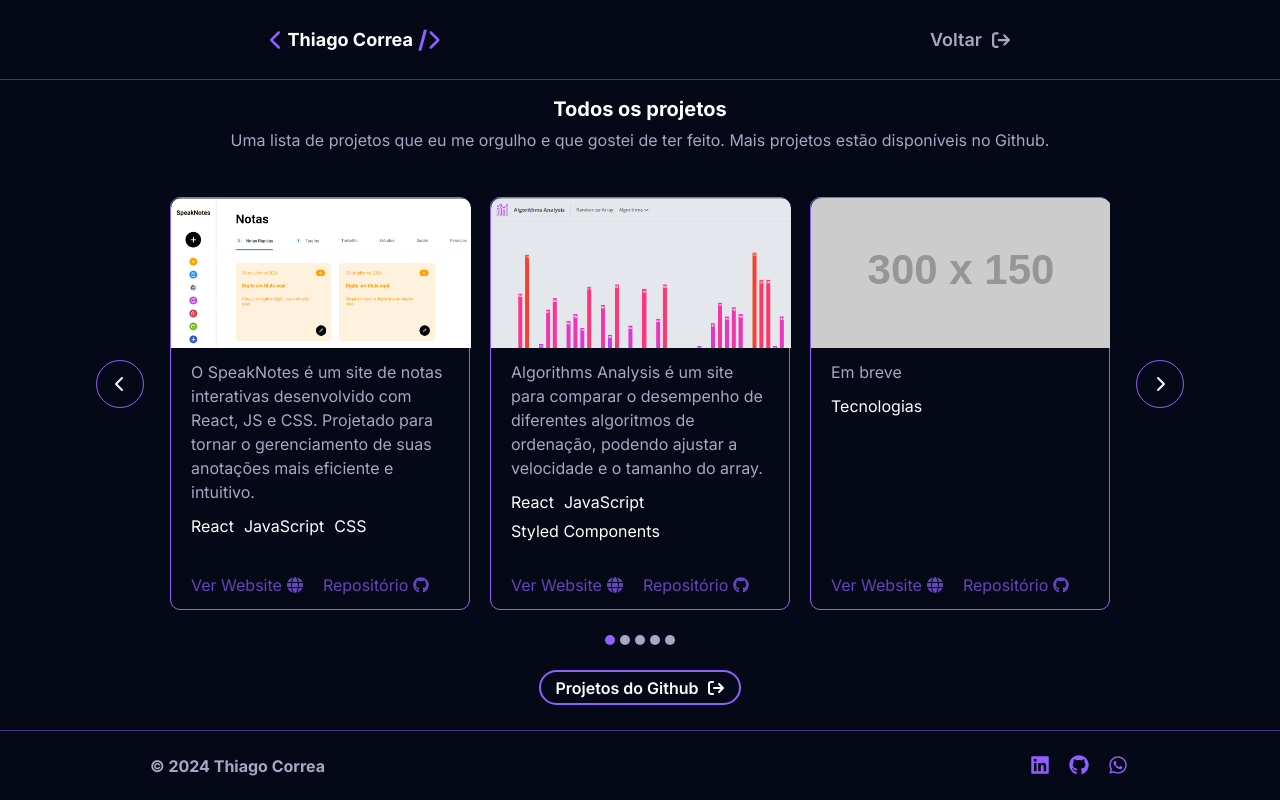
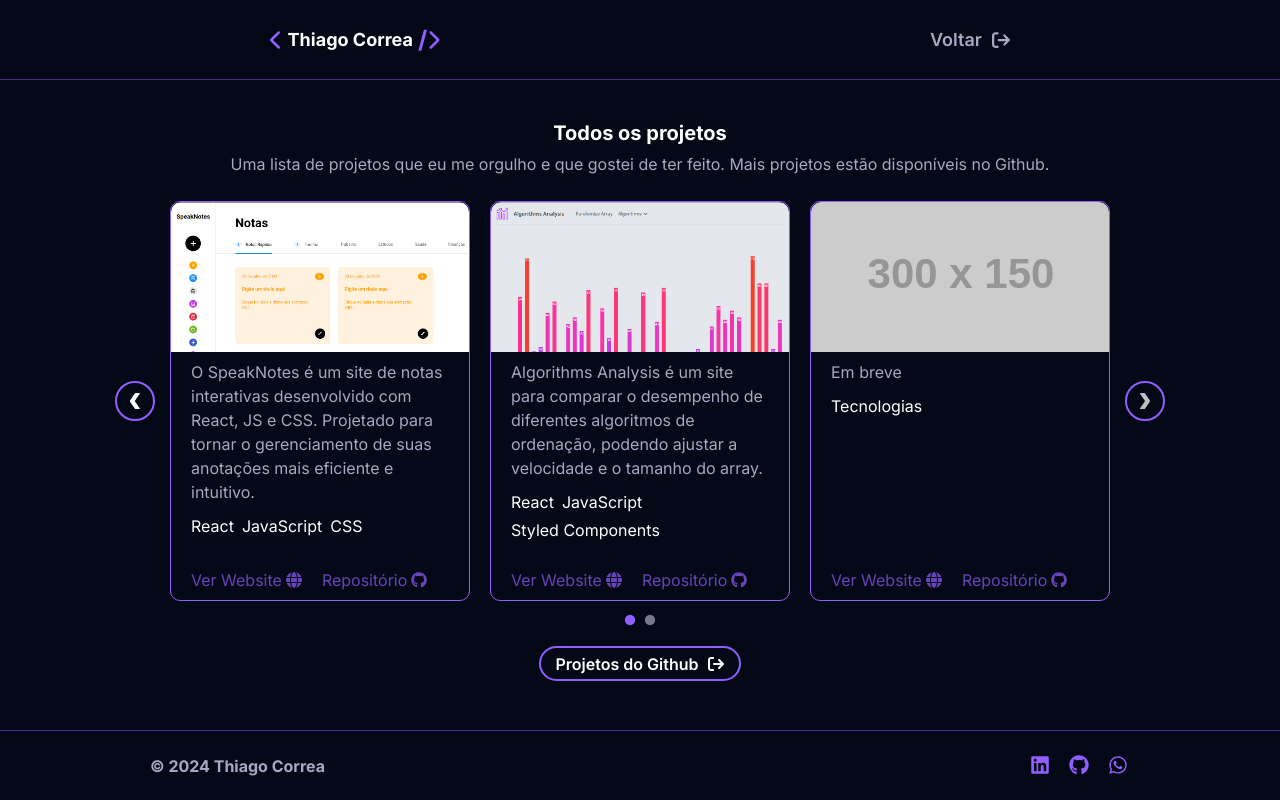
Before and after one commit to ThiagoBRG60/Portfolio, a Next.js app: page /todos-os-projetos in a window 1280 px wide. Built offline with nearby package versions, Linux system fonts and the light colour scheme.

Commit message:
feat: added carousel touch slide

```diff
--- /dev/null
+++ b/app/carousel.css
@@ -0,0 +1,89 @@
+.slick-slide > div {
+   margin: 0 10px;
+   width: 300px;
+   height: 400px;
+}
+
+.slick-dots {
+   bottom: -30px;
+}
+
+.slick-dots li {
+   margin: 0;
+}
+
+.slick-dots li button::before {
+   font-size: 12px;
+   color: rgb(170, 166, 195);
+   opacity: 0.7;
+}
+
+.slick-dots li.slick-active button::before {
+   color: #915eff;
+   opacity: 1;
+}
+
+.slick-prev.slick-disabled:before, .slick-next.slick-disabled:before {
+   opacity: 1;
+}
+
+.slick-prev {
+   left: 0px;
+}
+
+.slick-arrow.slick-prev, .slick-arrow.slick-next {
+   width: 40px;
+   height: 40px;
+   border: 2px solid #915eff;
+   border-radius: 50%;
+   background-color: #050816;
+   z-index: 1;
+}
+
+.slick-next {
+   right: 0px;
+}
+
+.slick-prev::before, .slick-next::before {
+   content: "\2039";
+   font-family: sans-serif;
+   line-height: 0.4;
+   color: transparent;
+   font-weight: 900;
+   color: #fff;
+   font-size: 40px;
+}
+
+.slick-next::before {
+   content: '\203A';
+}
+
+@media (min-width: 350px) {
+   .slick-prev {
+      left: -15px;
+   }
+
+   .slick-next {
+      right: -15px;
+   }
+}
+
+@media (min-width: 425px) {
+   .slick-prev {
+      left: -25px;
+   }
+
+   .slick-next {
+      right: -25px;
+   }
+}
+
+@media (min-width: 768px) {
+   .slick-prev {
+      left: -45px;
+   }
+
+   .slick-next {
+      right: -45px;
+   }
+}
--- a/app/todos-os-projetos/page.tsx
+++ b/app/todos-os-projetos/page.tsx
@@ -1,32 +1,12 @@
 'use client'
 import AllProjectsCard from "@/components/AllProjectsCard/AllProjectsCard"
-import CarouselButton from "@/components/CarouselButton/CarouselButton"
 import Footer from "@/components/Footer/Footer"
 import Header from "@/components/Header/Header"
 import { headerLeaveLink } from "@/data/headerHomeLinks"
 import { faArrowRightFromBracket } from "@fortawesome/free-solid-svg-icons"
 import { FontAwesomeIcon } from "@fortawesome/react-fontawesome"
-import { useEffect, useState } from "react"
 
 const AllProjects = () => {
-  const positions = ['0px', '320px', '640px', '960px', '1280px'];
-  const [count, setCount] = useState(0);
-  const [cardPosition, setCardPosition] = useState(positions[0]);
-
-  const incrementPosition = () => {
-    if (count >= positions.length - 1) return
-    setCount(prev => prev + 1);
-  };
-
-  const decrementPosition = () => {
-    if (count <= 0) return
-    setCount(prev => prev - 1);
-  };
-
-  useEffect(() => {
-    setCardPosition(positions[count]);
-  }, [count])
-
   return (
    <>
     <Header links={headerLeaveLink} isOtherPage={true}/>
@@ -37,15 +17,8 @@ const AllProjects = () => {
           Uma lista de projetos que eu me orgulho e que gostei de ter feito.
           Mais projetos estão disponíveis no Github.
         </p>
-        <AllProjectsCard position={cardPosition}/>
-        <CarouselButton direction="left" onClick={decrementPosition}/>
-        <CarouselButton direction="right" onClick={incrementPosition}/>
-        <ul className="flex gap-[5px] mt-5 2xl:hidden">
-          {positions.map((_, index) => (
-            <span key={index} className={`${count === index ? 'bg-highlight' : 'bg-textSecondary'} w-[10px] h-[10px] rounded-full transition duration-[400ms]`}></span>
-          ))}
-        </ul>
-        <a href="https://github.com/ThiagoBRG60?tab=repositories" className="buttonStyle flex gap-[10px] px-[15px] mt-[20px]" target="_blank">
+        <AllProjectsCard/>
+        <a href="https://github.com/ThiagoBRG60?tab=repositories" className="buttonStyle flex gap-[10px] px-[15px] mt-[40px]" target="_blank">
           Projetos do Github
           <FontAwesomeIcon icon={faArrowRightFromBracket} className="w-4"/>
         </a>
--- a/components/AllProjectsCard/AllProjectsCard.tsx
+++ b/components/AllProjectsCard/AllProjectsCard.tsx
@@ -1,44 +1,50 @@
-import { faGithub } from "@fortawesome/free-brands-svg-icons"
-import { faGlobe } from "@fortawesome/free-solid-svg-icons"
-import { FontAwesomeIcon } from "@fortawesome/react-fontawesome"
-import { AllProjectsDetails } from "@/data/allProjectsDetails"
-import IProjectCardProps from "./types"
+import 'slick-carousel/slick/slick.css';
+import 'slick-carousel/slick/slick-theme.css';
+import Slider from 'react-slick';
+import settings from '@/data/carouselConfig';
 
-const AllProjectsCard = ({position}: IProjectCardProps) => {
+import { faGithub } from "@fortawesome/free-brands-svg-icons";
+import { faGlobe } from "@fortawesome/free-solid-svg-icons";
+import { FontAwesomeIcon } from "@fortawesome/react-fontawesome";
+import { AllProjectsDetails } from "@/data/allProjectsDetails";
+import '/app/carousel.css';
+
+const AllProjectsCard = () => {
    return (
-   <div className="w-[300px] min-h-[400px] overflow-hidden mt-5 md:w-[620px] xl:w-[940px] 2xl:w-full 2xl:px-5 2xl:flex 2xl:justify-center">
-      <ul style={{transform: `translateX(-${position})`}} className={`flex gap-[20px] w-max h-full transition duration-[400ms] md:mt-5 2xl:translate-x-0`}>
-         {AllProjectsDetails.map((project) => (
-            <li key={project.id} className="flex flex-col w-[300px] min-h-[400px] border-[1px] border-highlight rounded-[10px]">
-               <div className="w-[300px] h-[150px] rounded-t-[10px]"
-                  style={{backgroundImage: `url(${project.image})`, backgroundSize: 'cover', backgroundRepeat: 'no-repeat'}}/>
-               <div className="flex-1 flex flex-col text-center min-h-1/2 py-3 px-5 xs:text-left">
-                  <p className="text-textSecondary text-sm mt-4 xxs:mt-2 xs:mt-0 xl:text-base">
+      <div className='w-[calc(300px+20px)] h-[400px] mt-5 md:w-[calc(620px+20px)] xl:w-[calc(940px+20px)] 2xl:w-[calc(1580px+20px)]'>
+         <Slider {...settings}>
+            {AllProjectsDetails.map(project => (
+               <div key={project.id} className="w-[300px] h-[400px]">
+                  <div className="flex flex-col w-full h-full border-[1px] border-highlight rounded-[10px] overflow-hidden">
+                     <div className='w-full h-[150px] rounded-t-[10px]' style={{background: `url(${project.image})`, backgroundSize: 'cover'}}></div>
+                     <div className='flex-1 py-2 px-5 flex flex-col text-center xs:text-left'>
+                        <p className='text-textSecondary text-sm px-4 mt-4 xxs:mt-2 xxs:px-0 xs:mt-0 xl:text-base'>
                            {project.description}
                         </p>
-                  <ul className="flex justify-center flex-wrap gap-x-[10px] gap-y-[5px] mt-[10px] mb-[30px] xs:justify-normal">
+                        <ul className="flex justify-center flex-wrap gap-x-2 gap-y-1 mt-[10px] mb-6 xs:justify-normal">
                            {project.techs.map((tech, index) => (
-                        <li key={index} className="text-textPrimary text-sm xl:text-base">
+                              <li key={index} className='text-textPrimary text-sm xl:text-base'>
                                  {tech}
                               </li>
                            ))}
                         </ul>
-                  <div className="mt-auto flex gap-[20px] text-textSecondary text-sm xl:text-base">
-                     <a className="text-highlight text-opacity-70 flex items-center gap-[5px] transition duration-[400ms] hover:text-highlight" href={project.website} target="_blank">
+                        <div className="mt-auto flex gap-5 text-textSecondary text-sm xl:text-base">
+                           <a className="text-highlight text-opacity-70 flex items-center gap-1 transition duration-300 hover:text-highlight" href={project.website} target="_blank">
                               Ver Website
                               <FontAwesomeIcon className="w-4" icon={faGlobe}/>
                            </a>
-                     <a className="text-highlight text-opacity-70 flex items-center gap-[5px] transition duration-[400ms] hover:text-highlight" href={project.github} target="_blank">
+                           <a className="text-highlight text-opacity-70 flex items-center gap-1 transition duration-300 hover:text-highlight" href={project.github} target="_blank">
                               Repositório
                               <FontAwesomeIcon className="w-4" icon={faGithub}/>
                            </a>
                         </div>
                      </div>
-            </li>
+                  </div>
+               </div>
             ))}
-      </ul>
+         </Slider>
       </div>
-  )
-}
+   );
+};
 
-export default AllProjectsCard
+export default AllProjectsCard;
--- a/components/AllProjectsCard/types.ts
+++ /dev/null
@@ -1,5 +0,0 @@
-interface IProjectCardProps {
-   position: string
-}
-
-export default IProjectCardProps
--- a/components/CarouselButton/CarouselButton.tsx
+++ /dev/null
@@ -1,14 +0,0 @@
-import { faChevronLeft, faChevronRight } from "@fortawesome/free-solid-svg-icons";
-import { FontAwesomeIcon } from "@fortawesome/react-fontawesome";
-
-const CarouselButton = ({ direction, onClick }: CarouselProps) => {
-  return (
-    <button
-      onClick={onClick}
-      className={`absolute top-[45%] ${direction === "left" ? "left-0" : "right-0"} w-12 h-12 flex items-center justify-center rounded-full border-[1px] border-highlight bg-background text-textPrimary xs:${direction === "left" ? "left-2" : "right-2"} ${direction === "left" ? "lg:left-32" : "lg:right-32"} ${direction === "left" ? "xl:left-24" : "xl:right-24"} 2xl:hidden`}>
-      <FontAwesomeIcon className="w-3" icon={direction === "left" ? faChevronLeft : faChevronRight} />
-    </button>
-  );
-};
-
-export default CarouselButton;
--- a/components/CarouselButton/types.ts
+++ /dev/null
@@ -1,4 +0,0 @@
-interface CarouselProps {
-  direction: "left" | "right";
-  onClick: () => void;
-}
--- /dev/null
+++ b/data/carouselConfig.ts
@@ -0,0 +1,44 @@
+const settings = {
+   infinite: false,
+   speed: 200,
+   slidesToShow: 5,
+   slidesToScroll: 1,
+   arrows: false,
+   swipe: false,
+   responsive: [
+      {
+         breakpoint: 1441,
+         settings: {
+            slidesToShow: 3,
+            slidesToScroll: 3,
+            arrows: true,
+            dots: true,
+            draggable: true,
+            swipe: true,
+         }
+      },
+      {
+         breakpoint: 1025,
+         settings: {
+            slidesToShow: 2,
+            slidesToScroll: 2,
+            arrows: true,
+            dots: true,
+            draggable: true,
+            swipe: true,
+         }
+      },
+      {
+         breakpoint: 426,
+         settings: {
+            slidesToShow: 1,
+            arrows: true,
+            dots: true,
+            draggable: true,
+            swipe: true,
+         }
+      }
+   ]
+};
+
+export default settings
--- a/package.json
+++ b/package.json
@@ -3,7 +3,7 @@
   "version": "0.1.0",
   "private": true,
   "scripts": {
-    "dev": "next dev",
+    "dev": "next dev -H 0.0.0.0",
     "build": "next build",
     "start": "next start",
     "lint": "next lint"
@@ -19,13 +19,17 @@
     "next": "14.2.7",
     "react": "^18",
     "react-dom": "^18",
+    "react-intersection-observer": "^9.13.1",
+    "react-slick": "^0.30.2",
     "resend": "^4.0.0",
+    "slick-carousel": "^1.8.1",
     "three": "^0.168.0"
   },
   "devDependencies": {
     "@types/node": "^20",
     "@types/react": "^18",
     "@types/react-dom": "^18",
+    "@types/react-slick": "^0.23.13",
     "@types/three": "^0.168.0",
     "eslint": "^8",
     "eslint-config-next": "14.2.7",
--- a/tailwind.config.ts
+++ b/tailwind.config.ts
@@ -23,7 +23,8 @@ const config: Config = {
       },
       animation: {
         fadeInMove: 'fadeInMove 1.5s ease',
-        fadeIn: 'fadeIn 2s ease'
+        fadeIn: 'fadeIn 2s ease',
+        fadeInScale: 'fadeInScale 1.5s forwards'
       },
       keyframes: {
         fadeInMove: {
@@ -43,6 +44,15 @@ const config: Config = {
           '100%': {
             opacity: '1',
           }
+        },
+        fadeInScale: {
+          '0%': {
+            transform: 'scale(0.5)'
+          },
+          '100%': {
+            opacity: '1',
+            transform: 'scale(1)'
+          }
         }
       }
     },
```
Also changed, not shown: components/Planet/PurplePlanet.tsx (+8 -25 lines), components/SkillCards/SkillCards.tsx (+8 -1 lines), 1 other file (tests, documents, lock files or other folders). Lines whose indentation alone changed are shown as unchanged.
